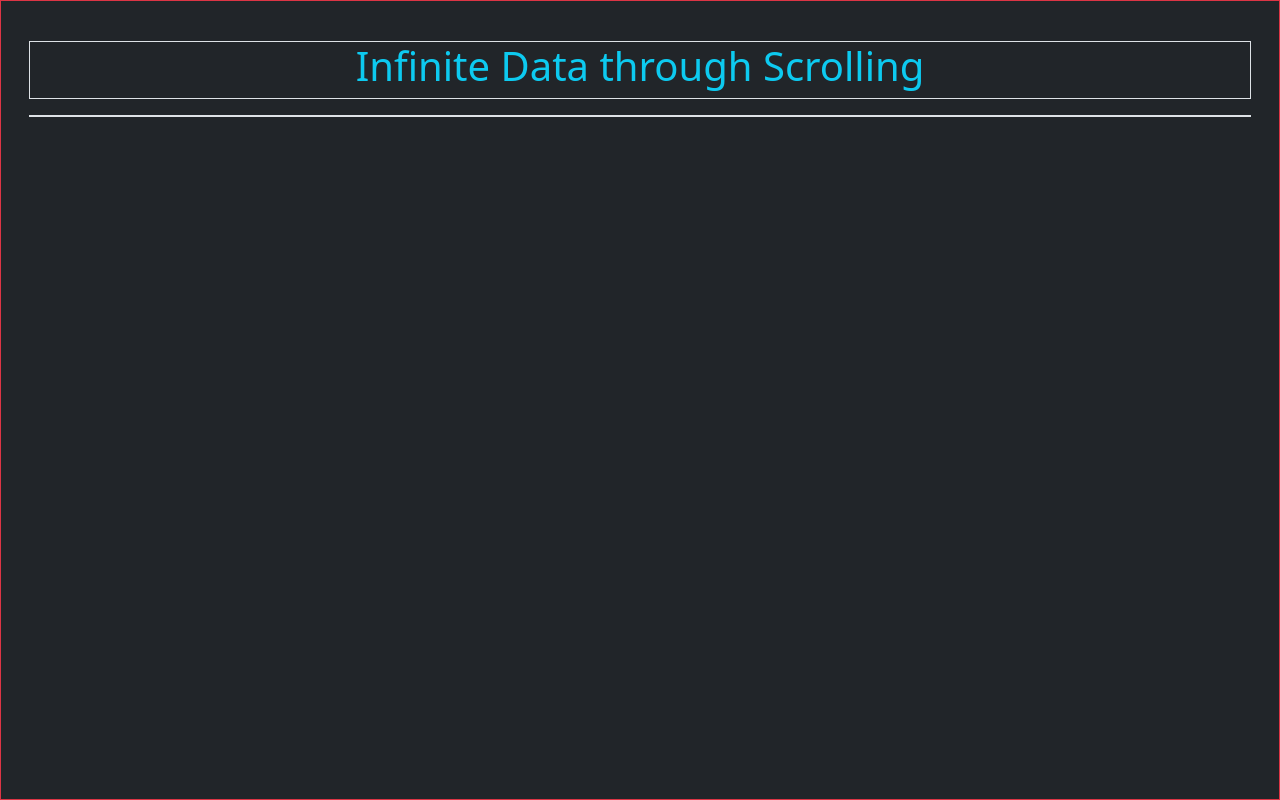
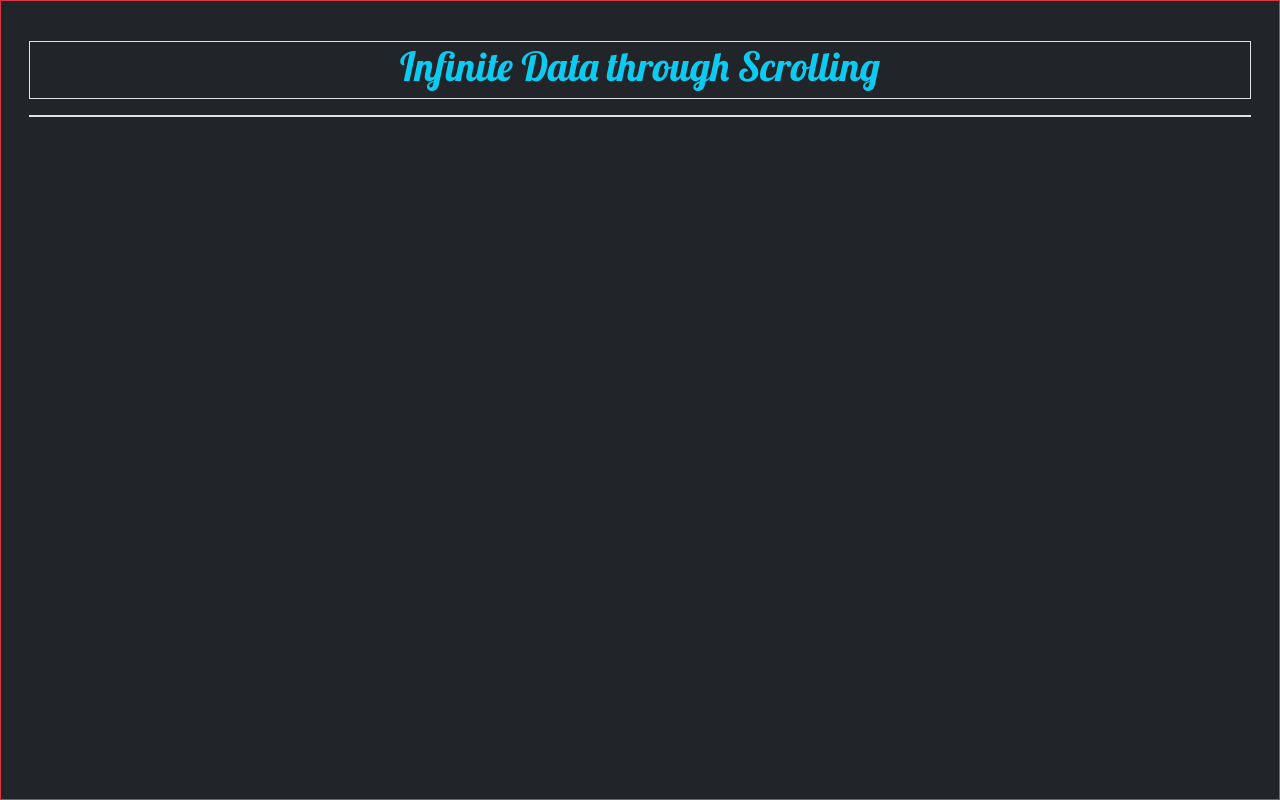
Before and after one commit to mrRhenium/infinite-data, a plain HTML site: page index.html in a window 1280 px wide. Drawn offline with nearby package versions, Linux system fonts and the light colour scheme; no server answers.

Commit message:
font-family changed for testing

```diff
--- a/files/infinite_data.css
+++ b/files/infinite_data.css
@@ -1,7 +1,9 @@
+@import url("https://fonts.googleapis.com/css2?family=Lobster&display=swap");
 * {
   padding: 0;
   margin: 0;
   box-sizing: border-box;
+  font-family: "Lobster", cursive;
 }
 #container {
   margin-right: 2rem;
@@ -16,12 +18,13 @@
 }
 ::-webkit-scrollbar-track {
   border-radius: 20px;
+  visibility: hidden;
   background-color: gainsboro;
 }
-::-webkit-scrollbar-button {
+/* ::-webkit-scrollbar-button {
   border-radius: 20px;
   background-color: #09aef9;
-}
+} */
 ::-webkit-scrollbar-thumb {
   width: 5px;
   background-color: white;
```
